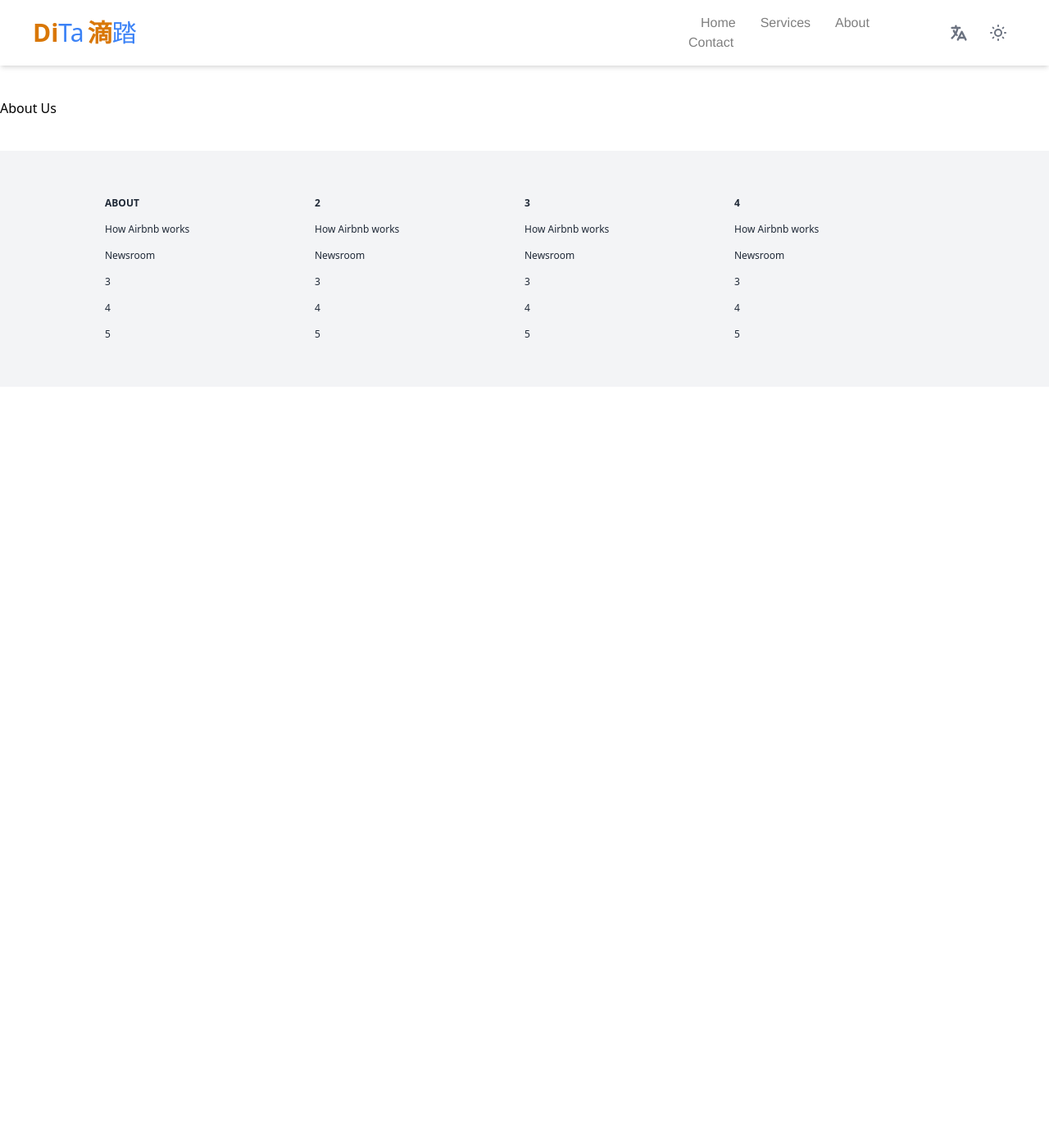
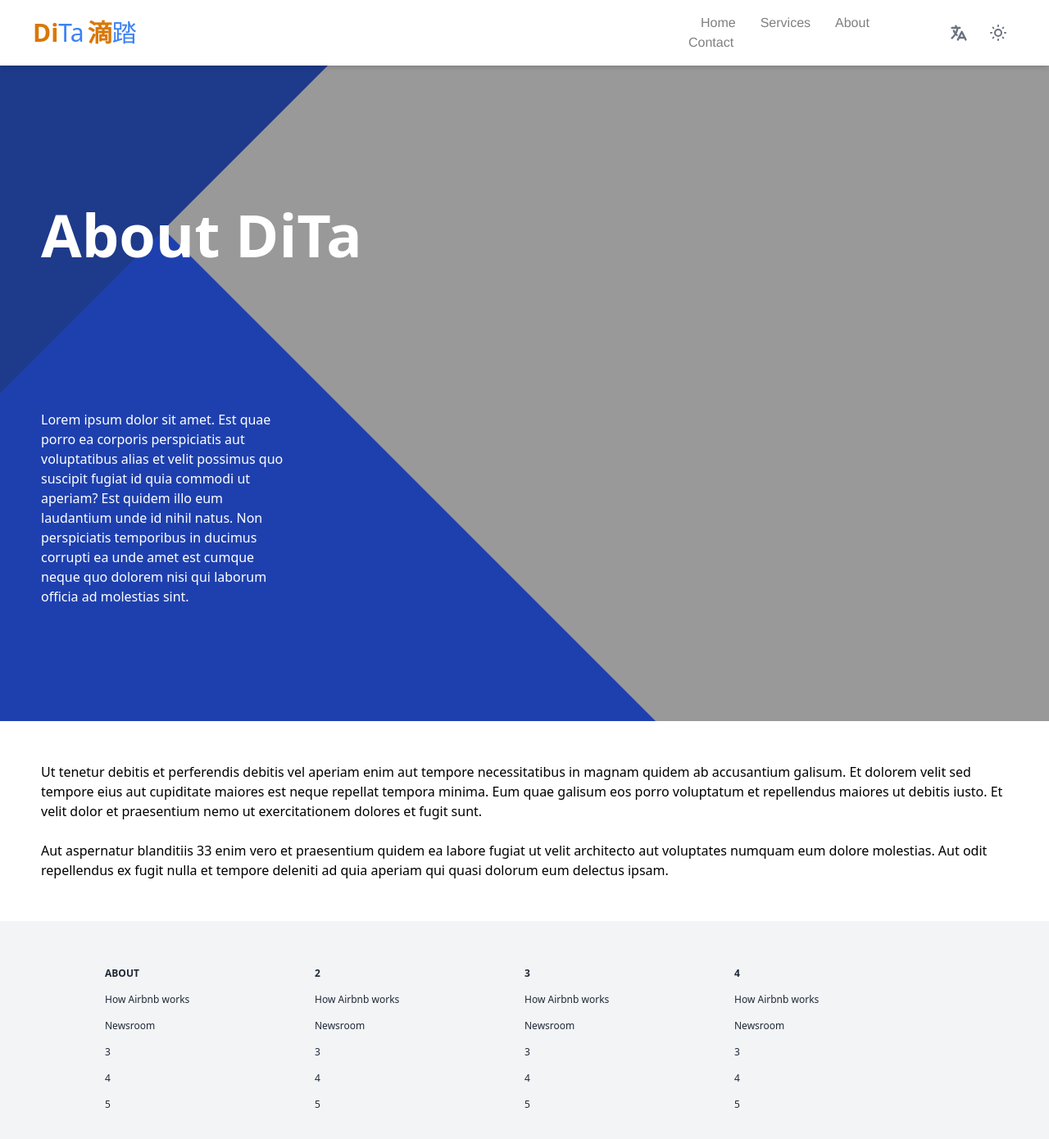
Before and after one commit to booth-algo/DiTa, a Next.js app in the folder dita/: page /aboutUs in a window 1280 px wide. Shown: the top 1390 px of the page at 82% size. Before the commit the page ends 800 px from the top, so only its background shows below. Built offline with nearby package versions, Linux system fonts and the light colour scheme; what @badrap/bar-of-progress would draw is missing.

Commit message:
about, contact

```diff
--- a/dita/pages/aboutUs.tsx
+++ b/dita/pages/aboutUs.tsx
@@ -7,7 +7,31 @@ function aboutUs() {
     <div>
       <Header />
 
-      <div className='pt-10 pb-10'>About Us</div>
+      <div style={{height: '800px', backgroundColor: '#999'}}>
+
+      <div style={{position: 'absolute', top: '80px', left: '0'}} className="w-0 h-0
+      border-t-[800px] border-t-transparent
+      border-l-[800px] border-l-blue-800
+      border-b-[0px] border-b-transparent
+      "></div>
+
+      <div style={{position: 'absolute', top: '80px', left: '0'}} className="w-0 h-0
+      border-t-[0px] border-t-transparent
+      border-l-[400px] border-l-blue-900
+      border-b-[400px] border-b-transparent
+      "></div>
+
+      <div style={{position: 'absolute', top: '250px', left:'50px'}} className="text-white text-7xl font-extrabold">About DiTa</div>
+
+      <div style={{position: 'absolute', top: '500px', left:'50px', width:'300px'}} className="text-white text-base">Lorem ipsum dolor sit amet. Est quae porro ea corporis perspiciatis aut voluptatibus alias et velit possimus quo suscipit fugiat id quia commodi ut aperiam? Est quidem illo eum laudantium unde id nihil natus. Non perspiciatis temporibus in ducimus corrupti ea unde amet est cumque neque quo dolorem nisi qui laborum officia ad molestias sint.</div>
+
+      </div>
+
+      <div style={{padding: '50px'}}>
+      Ut tenetur debitis et perferendis debitis vel aperiam enim aut tempore necessitatibus in magnam quidem ab accusantium galisum. Et dolorem velit sed tempore eius aut cupiditate maiores est neque repellat tempora minima. Eum quae galisum eos porro voluptatum et repellendus maiores ut debitis iusto. Et velit dolor et praesentium nemo ut exercitationem dolores et fugit sunt.
+      <br /><br />
+      Aut aspernatur blanditiis 33 enim vero et praesentium quidem ea labore fugiat ut velit architecto aut voluptates numquam eum dolore molestias. Aut odit repellendus ex fugit nulla et tempore deleniti ad quia aperiam qui quasi dolorum eum delectus ipsam.
+      </div>
 
 
       <Footer />
--- a/dita/pages/contactUs.tsx
+++ b/dita/pages/contactUs.tsx
@@ -7,7 +7,24 @@ function contactUs() {
     <div>
       <Header />
 
-      <div className='pt-10 pb-10'>Contact Us</div>
+      {/* <div className='pt-10 pb-10'>Contact Us</div> */}
+
+      <div style={{padding: '50px', height: '300px'}} className="bg-gradient-to-r from-indigo-600 via-indigo-500 to-cyan-500 h-80 block">
+      <div className="text-white text-7xl font-extrabold"><br />Contact us</div>
+      </div>
+
+      <br />
+      <div style={{paddingLeft: '50px'}}>
+      <span className="text-3xl">📞</span> &nbsp; +852 1234 5678
+      </div><br />
+      <div style={{paddingLeft: '50px'}}>
+      <span className="text-3xl">✉️</span> &nbsp; abc@gmail.com
+      </div><br />
+      <div style={{paddingLeft: '50px'}}>
+      <span className="text-3xl">📍</span> &nbsp; Somewhere in the world
+      </div><br />
+
+      <br /><br />
 
       <Footer />
     </div>
```
